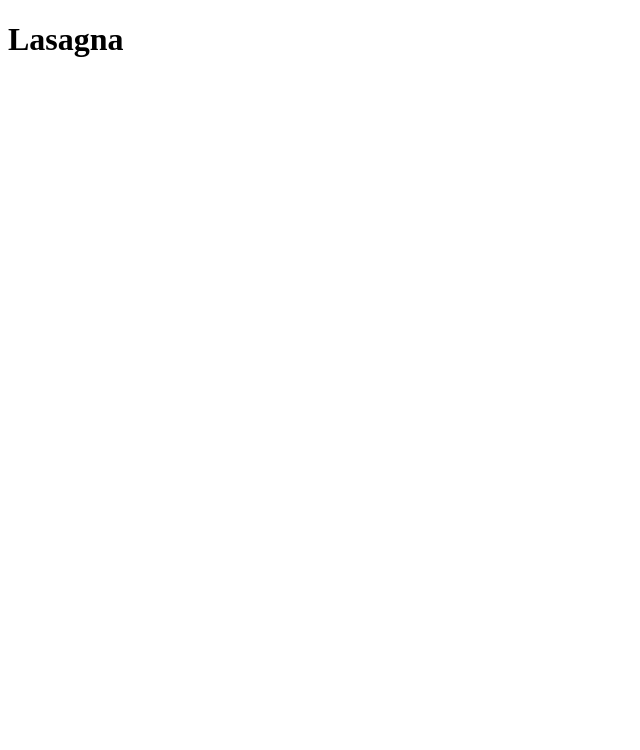
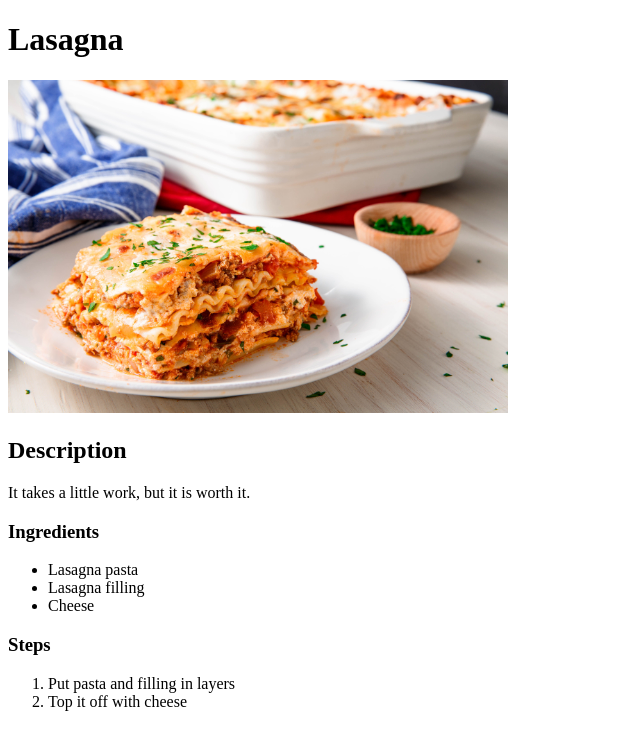
Before and after one commit to Skuiggly/odin-recipes, a plain HTML site: page recipes/lasagna.html in a window 1280 px wide. Shown: the whole page, without its empty margins (0-640 px from the left). Drawn offline with Linux system fonts and the light colour scheme.

Commit message:
Configure lasagna content
Added more content to the lasagna page

```diff
--- a/recipes/lasagna.html
+++ b/recipes/lasagna.html
@@ -7,5 +7,24 @@
 
     <body>
         <h1>Lasagna</h1>
+        <img src="../images/lasagna.jpeg"
+        alt="A picture of delicious lasagna"
+        width="500px">
+
+        <h2>Description</h2>
+        <p>It takes a little work, but it is worth it.</p>
+
+        <h3>Ingredients</h3>
+        <ul>
+            <li>Lasagna pasta</li>
+            <li>Lasagna filling</li>
+            <li>Cheese</li>
+        </ul>
+
+        <h3>Steps</h3>
+        <ol>
+            <li>Put pasta and filling in layers</li>
+            <li>Top it off with cheese</li>
+        </ol>
     </body>
 </html>
```
Also changed, not shown: images/lasagna.jpeg (added), 1 other file.
